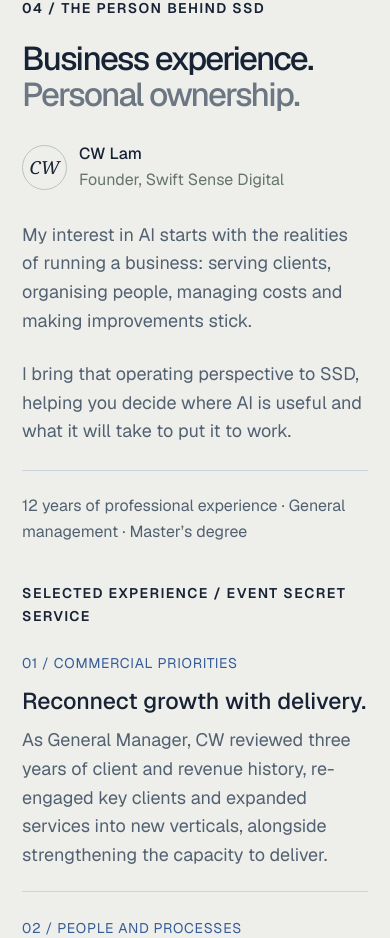
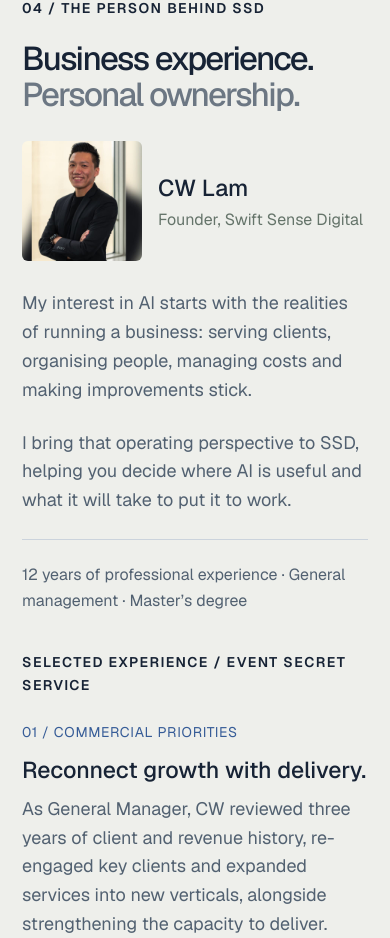
Before and after one commit to roylamcw/swift-sense-digital, a Next.js app: page / in a window 390 px wide. Shown: the part 8554-9492 px from the top of the page. Built offline with nearby package versions, Linux system fonts and the light colour scheme.

Commit message:
feat: add CW founder portrait to business experience section

```diff
--- a/app/home.css
+++ b/app/home.css
@@ -256,9 +256,10 @@
 .ssd-site .perspective-copy .eyebrow { margin-bottom: 23px; }
 .ssd-site .perspective-copy h2 { font-size: clamp(36px, 3.25vw, 48px); margin-bottom: 26px; }
 .ssd-site .perspective-copy > p:not(.eyebrow) { font-size: var(--type-body); line-height: 1.8; color: #606e67; margin-top: 17px; }
-.ssd-site .founder-signoff { display: flex; align-items: center; gap: 12px; margin-top: 27px; }
-.ssd-site .founder-monogram { width: 45px; height: 45px; display: grid; place-items: center; border: 1px solid #b9c4bd; border-radius: 50%; font-family: Georgia, serif; font-style: italic; font-size: var(--type-body); }
-.ssd-site .founder-signoff strong { font-size: var(--type-small); font-weight: 500; display: block; }
+.ssd-site .founder-signoff { display: flex; align-items: center; gap: 24px; margin-top: 27px; }
+.ssd-site .founder-portrait { display: block; width: 160px; height: 160px; flex-shrink: 0; object-fit: cover; border-radius: 6px; }
+.ssd-site .founder-signoff > div { min-width: 0; }
+.ssd-site .founder-signoff strong { font-size: 23px; font-weight: 500; display: block; }
 .ssd-site .founder-signoff div > span { font-size: var(--type-small); color: #65746a; display: block; }
 .ssd-site .founder-facts { display: grid; grid-template-columns: 1fr 1fr; gap: 25px; border-top: 1px solid #c9d2cb; margin-top: 28px; padding-top: 20px; }
 .ssd-site .founder-facts strong { font-size: 27px; font-weight: 500; letter-spacing: -.04em; display: block; }
@@ -652,6 +653,8 @@
 @media (max-width: 1000px) {
   .ssd-site .sample-download { flex-direction: column; align-items: flex-start; gap: 12px; }
   .ssd-site .founder-layout { gap: 40px; }
+  .ssd-site .founder-signoff { gap: 18px; }
+  .ssd-site .founder-portrait { width: 136px; height: 136px; }
   .ssd-site .waitlist-row { grid-template-columns: minmax(0, 1fr) 180px; gap: 12px 24px; }
   .ssd-site .waitlist-row .text-link { grid-column: 1 / -1; }
 }
@@ -668,3 +671,7 @@
   .ssd-site .waitlist-row .text-link { grid-column: auto; }
   .ssd-site .solution-demo { margin-inline: -18px; padding: 18px; }
 }
+@media (max-width: 480px) {
+  .ssd-site .founder-signoff { gap: 16px; }
+  .ssd-site .founder-portrait { width: 120px; height: 120px; }
+}
--- a/app/page.tsx
+++ b/app/page.tsx
@@ -99,7 +99,10 @@
             <div className="founder-intro" data-reveal="">
               <p className="eyebrow">04 / The person behind SSD</p>
               <h2 id="founder-title">Business experience.<br /><span className="muted-word">Personal ownership.</span></h2>
-              <div className="founder-signoff"><span className="founder-monogram">CW</span><div><strong>CW Lam</strong><span>Founder, Swift Sense Digital</span></div></div>
+              <div className="founder-signoff">
+                <Image className="founder-portrait" src="/images/cw-lam-founder.jpg" width={640} height={640} sizes="(max-width: 480px) 120px, (max-width: 1000px) 136px, 160px" alt="CW Lam, founder of Swift Sense Digital" />
+                <div><strong>CW Lam</strong><span>Founder, Swift Sense Digital</span></div>
+              </div>
               <p>My interest in AI starts with the realities of running a business: serving clients, organising people, managing costs and making improvements stick.</p>
               <p>I bring that operating perspective to SSD, helping you decide where AI is useful and what it will take to put it to work.</p>
               <p className="founder-qualification">12 years of professional experience · General management · Master’s degree</p>
```
Also changed, not shown: public/images/cw-lam-founder.jpg (added).
